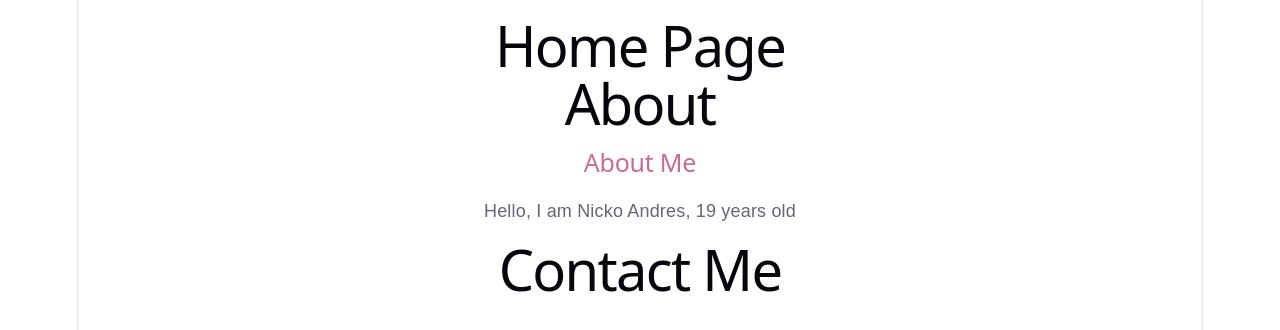
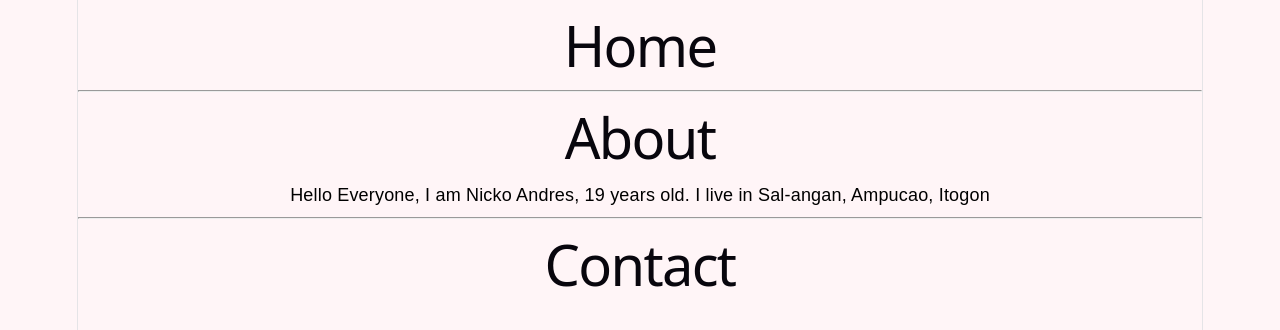
Before and after one commit to AndresSIT-Nicko/APTECH_FINAL_PROJECT, a React (Vite) app: page / in a window 1280 px wide. Both pictures are taken after a click on the element "About". Shown: the top 330 px of the page. Built offline with nearby package versions, Linux system fonts and the light colour scheme.

Commit message:
Initial React project

```diff
--- a/src/App.css
+++ b/src/App.css
@@ -1,9 +1,8 @@
 body {
     margin: 0;
     font-family: Arial, Helvetica, sans-serif;
-    background: #ffffff;
+    background: #fff5f7;
 }
-
 
 .header {
     display: flex;
@@ -16,6 +15,13 @@ body {
 .header h1 {
     font-size: 55px;
     color: #c76b98;
+    margin: 0;
+    cursor: pointer;
+    font-weight: normal;
+}
+
+p {
+    color: #000000;
     margin: 0;
     cursor: pointer;
     font-weight: normal;
--- a/src/components/Layout.tsx
+++ b/src/components/Layout.tsx
@@ -1,6 +1,5 @@
 import { useState } from "react";
 import emailjs from "@emailjs/browser";
-
 
 function Layout() {
 
@@ -65,11 +64,12 @@ function Layout() {
                 import.meta.env.VITE_EMAIL_SERVICE_ID,
                 import.meta.env.VITE_EMAIL_TEMPLATE_ID,
                 {
+
                     from_name: formData.name,
                     from_email: formData.email,
                     message: formData.message,
                 },
-                import.meta.env.VITE_EMAIL_PUBLIC_KEY
+                import.meta.env.VITE_EMAIL_API_KEY
             );
 
             setStatus("Message sent successfully!");
@@ -91,27 +91,36 @@ function Layout() {
     };
 
     return (
-
         <div>
                 <h1 onClick={() => setActiveSection("home")}>
-                    Home Page
+                    Home
                 </h1>
+                {activeSection === "home" && (
+                    <section>
+                        <h2>My Portfolio</h2>
+                        <p>Welcome to my Portfolio,
+                            if you guys ever want to contact me just go
+                        </p>
+                    </section>
+                )}
 
-
+<hr></hr>
                 <h1 onClick={() => setActiveSection("about")}>
                     About
                 </h1>
                 {activeSection === "about" && (
                     <section>
-                        <h2>About Me</h2>
-                        <p>Hello, I am Nicko Andres, 19 years old</p>
+                        <p>Hello Everyone, I am Nicko Andres, 19 years old.
+                            I live in Sal-angan, Ampucao, Itogon
+
+                        </p>
                     </section>
                 )}
-
+<hr></hr>
 
             <nav>
                 <h1 onClick={() => setActiveSection("contact")}>
-                    Contact Me
+                    Contact
                 </h1>
 
             </nav>
```
Also changed, not shown: 1 other file (tests, documents, lock files or other folders).
